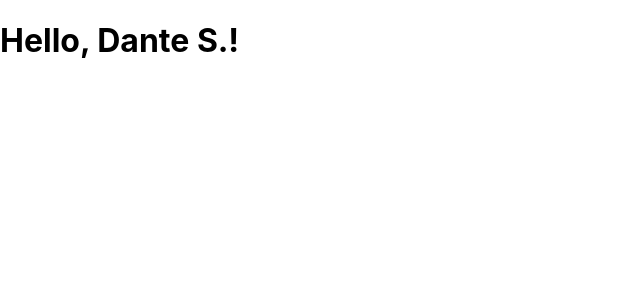
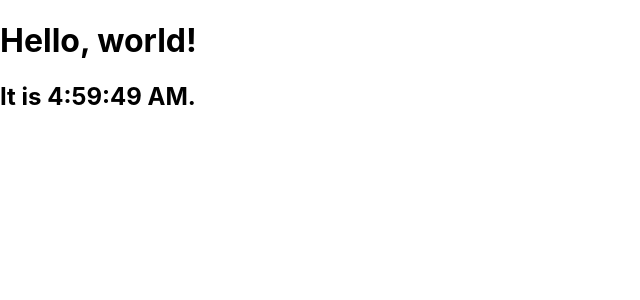
Before and after one commit to mesodiar/bello-react-playground, a React (Create React App) app: page / in a window 1280 px wide. Shown: the top 300 px of the page, without its empty margins (0-640 px from the left). Built offline with nearby package versions, Linux system fonts and the light colour scheme.

Commit message:
:sparkles: Rerender the element :koala:

```diff
--- a/src/index.js
+++ b/src/index.js
@@ -4,25 +4,19 @@
 import App from './App';
 import * as serviceWorker from './serviceWorker';
 
-function formatName(user){
-  return user.firstName + ' ' + user.lastName
+function tick(){
+  const element = (
+    <div>
+      <h1>Hello, world!</h1>
+      <h2>It is {new Date().toLocaleTimeString()}.</h2>
+    </div>
+  )
+  ReactDOM.render(
+    element,
+    document.getElementById('root')
+  );
 }
-
-const user = {
-  firstName: 'Dante',
-  lastName: 'S.'
-}
-const element = (
-  <h1>Hello, {formatName(user)}!</h1>
-)
-ReactDOM.render(
-  // <React.StrictMode>
-  //   <App />
-  // </React.StrictMode>,
-  element,
-  document.getElementById('root')
-);
-
+setInterval(tick, 1000)
 // If you want your app to work offline and load faster, you can change
 // unregister() to register() below. Note this comes with some pitfalls.
 // Learn more about service workers: https://bit.ly/CRA-PWA
```
